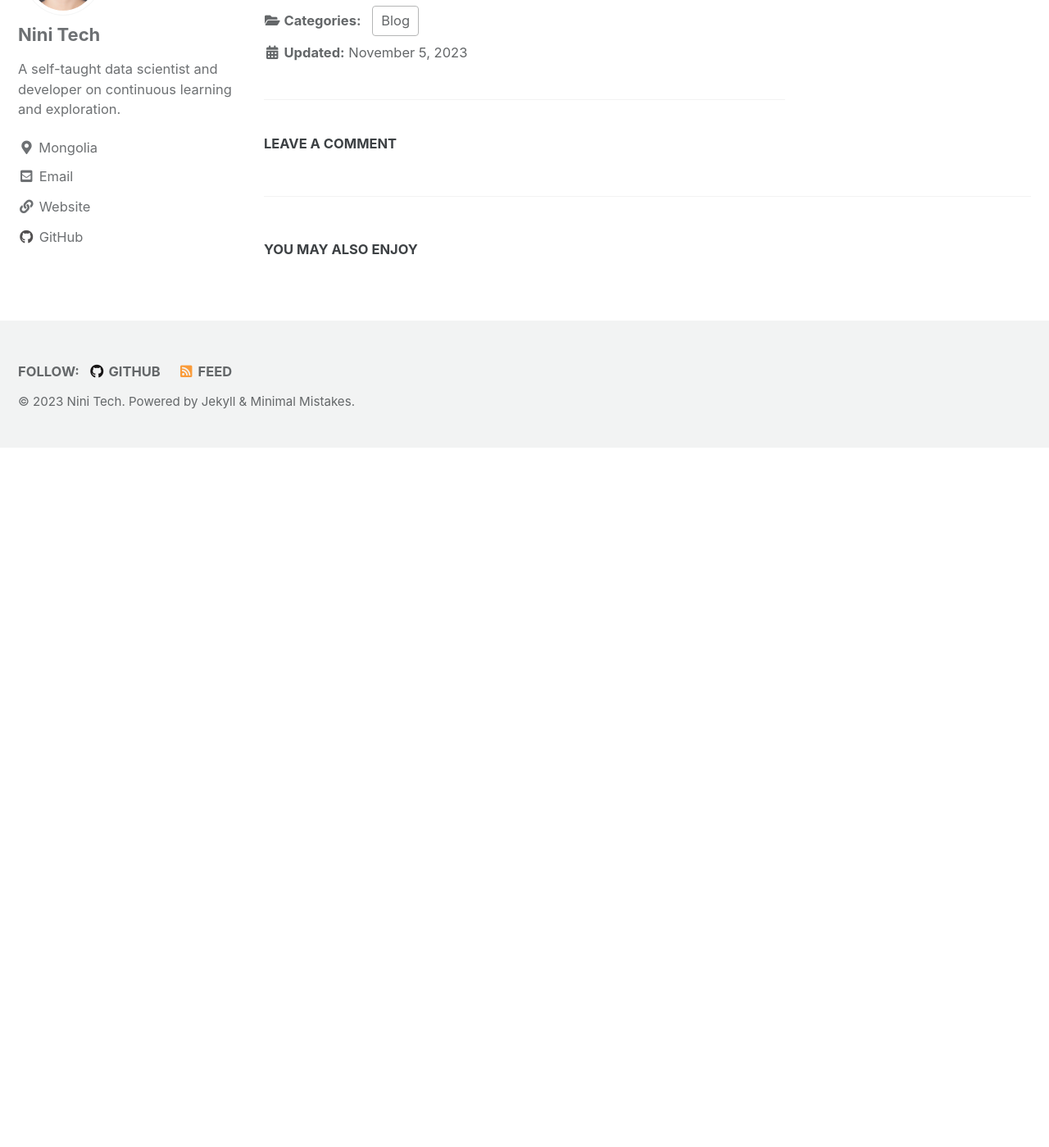
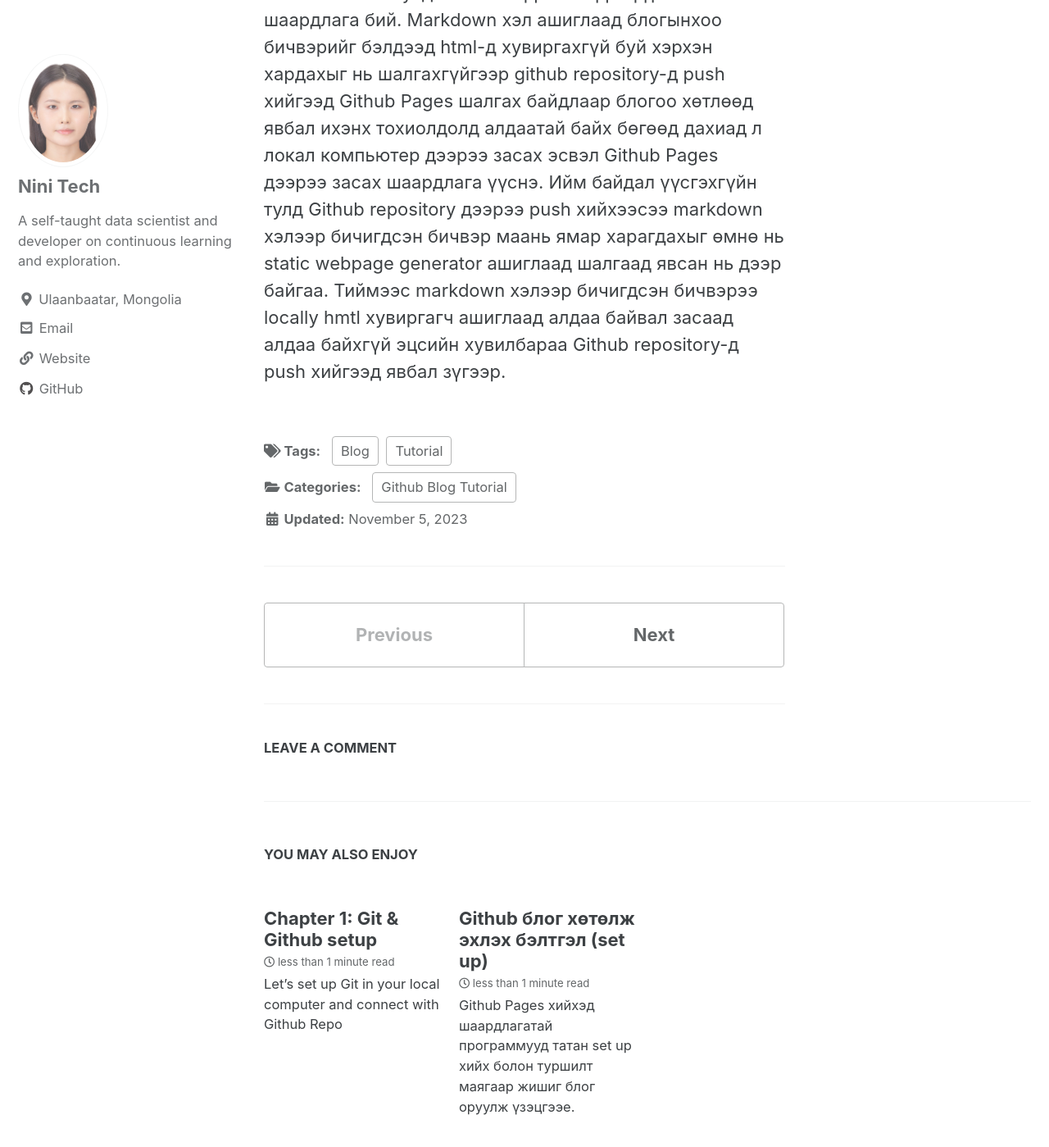
Before and after one commit to nini-dev98/nini-dev98.github.io, a Jekyll site: the page built from _posts/2023-11-05-github-blog-intro.md, in a window 1280 px wide and 1400 px high, scrolled down 2753 px. Shown: the whole window at 82% size. Built offline with Jekyll 4.4.1, drawn with Linux system fonts in a browser that asks for light colours; cached includes are drawn as plain includes; comment, search, counter and statistics services are not loaded; before the commit the page ends 3299 px from its top, so only the background shows below that; some of the changed text lies outside the part shown.

```diff
--- a/_config.yml
+++ b/_config.yml
@@ -105,9 +105,9 @@ analytics:
 # Site Author
 author:
   name             : "Nini Tech"
-  avatar           : "/assets/images/teaser.jpg"
+  avatar           : "/assets/images/profile.jpg"
   bio              : "A self-taught data scientist and developer on continuous learning and exploration."
-  location         : "Mongolia"
+  location         : "Ulaanbaatar, Mongolia"
   email            :
   links:
     - label: "Email"
@@ -275,7 +275,11 @@ compress_html:
   clippings: all
   ignore:
     envs: development
-
+# collections
+collections:
+  portfolio:
+    output: true
+    permalink: /:collection/:path/
 
 # Defaults
 defaults:
@@ -301,3 +305,11 @@ defaults:
       comments: false
       share: false
       related: false
+  # _portfolio:
+  - scope:
+      path: ""
+      type: portfolio
+    values:
+      layout: single
+      author_profile: false
+      share: false
--- a/_posts/2023-11-05-github-blog-intro.md
+++ b/_posts/2023-11-05-github-blog-intro.md
@@ -5,10 +5,12 @@ date: 2023-11-05
 author_profile: true
 comments: true
 categories:
-  - Blog
+  - Github Blog Tutorial
 tags:
-  - Blog
+  - [Tutorial, Blog]
 ---
+![Github_pages](/assets/images/github-pages.png)
+<!--more-->
 Сайн байна уу? Нини нь байна. Энэхүү блогоор өөрийн портфолиогоо Github Pages-ыг ашиглаад хэрхэн бэлдэх талаар хуваалцъя. Би бакавлраа өөр мэргэжлээр дүүргэсэн болохоор software engineer эсвэл data scientist-р ажилд орно гэдэг бол амаргүй даваа байсан. Үзүүлж харуулах диплом байхгүйгээр өөрийн чадвар болон туршлагаа харуулах ганц арга бол сайн портфолио л байсан. Тэгээд л онлайн хичээлийн даалгавар, өөрөө бие даан хийж байгааа төсөл болон өөр бусад сурсан зүйлээ хураангуйлан блог маягаар хөтөлж эхэлсэн. Олон блог платформ байсан боловч Github Pages-ийг сонгосон бөгөөд энэ удаагийн блогоор сонгосон шалтгаан болон бяцхан танилцуулга оруулахаар шийдлээ.
 
 ## Сонгох болсон шалтгаан
--- /dev/null
+++ b/_posts/2023-11-07-blog-setup.md
@@ -0,0 +1,15 @@
+---
+title: "Github блог хөтөлж эхлэх бэлтгэл (set up)"
+excerpt: "Github Pages хийхэд шаардлагатай программууд татан set up хийх болон туршилт маягаар жишиг блог оруулж үзэцгээе."
+layout: single
+date: 2023-11-07
+categories:
+  - Github Blog Tutorial
+tags:
+  - [blog, tutorial]
+comments: true
+author_profile: true
+---
+
+## 1. Ruby программ татах (Microsoft OS)
+Эхлээд, өөрийн локал компьютер дээрээ ruby (нэгэн төрлийн программийн хэл) татах хэрэгтэй. Энэхүү линкээр ороод татах боломжтой. Дараах shell command ашиглаад татагдсан эсэхийг шалгах боломжтой бөгөөд амжилтай татагдсан тохиолдолд татагдсан  ruby version-ыг харуулах болно.
--- /dev/null
+++ b/_posts/2023-11-08-git-intro.md
@@ -0,0 +1,7 @@
+---
+title: "Chapter 1: Git & Github setup"
+excerpt: "Let's set up Git in your local computer and connect with Github Repo"
+categories: [Git series]
+tags: [tutorial, git]
+---
+hello, let's learn together
```
Also changed, not shown: _data/navigation.yml (+3 -5 lines), _pages/404.md (+1 -0 lines), _pages/about.md (+2 -3 lines), _pages/learning.md (deleted, +0 -8 lines), _pages/projects.md (+8 -0 lines), _pages/tutorial.md (deleted), assets/images/github-pages.png (added), assets/images/profile.jpg (renamed from assets/images/teaser.jpg).
